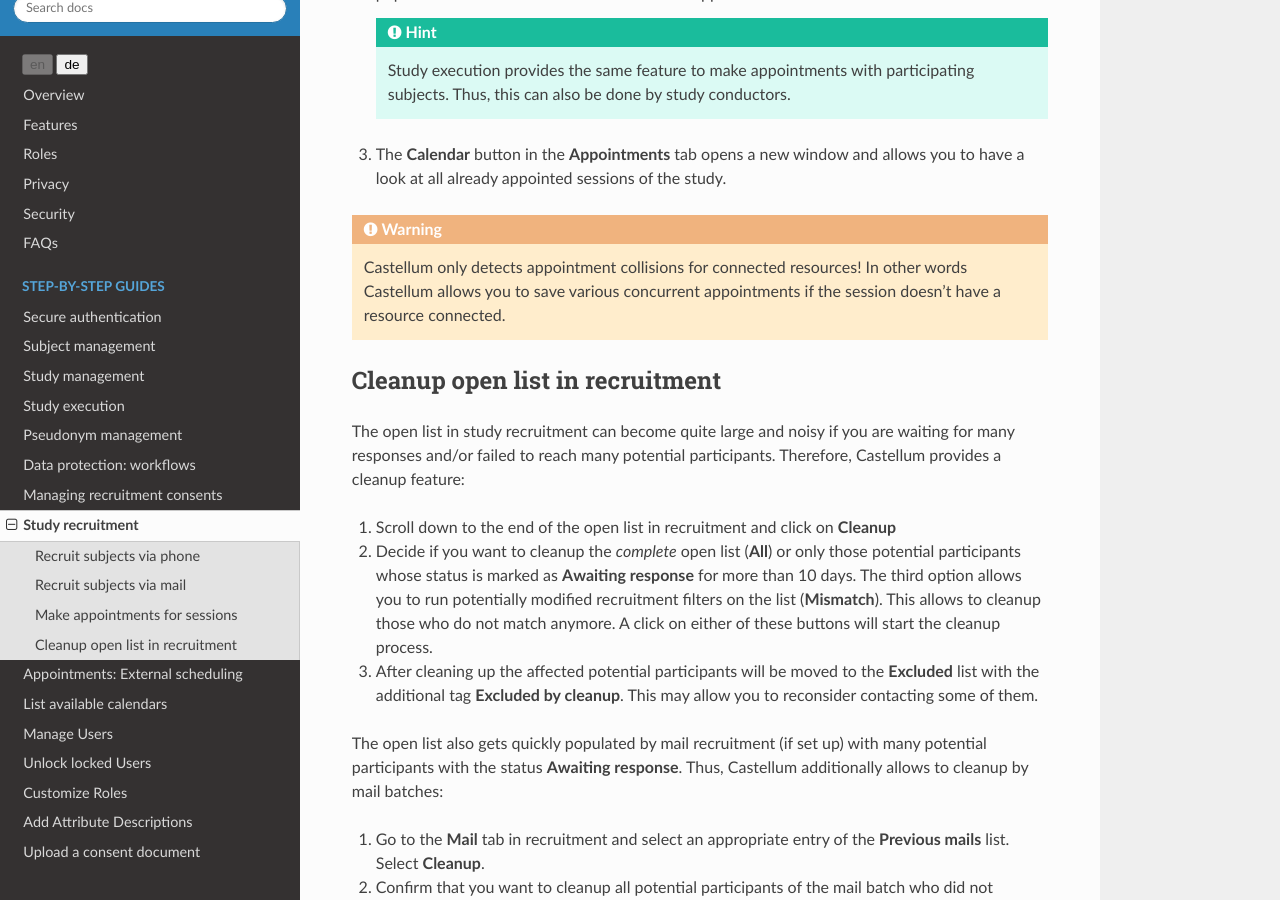
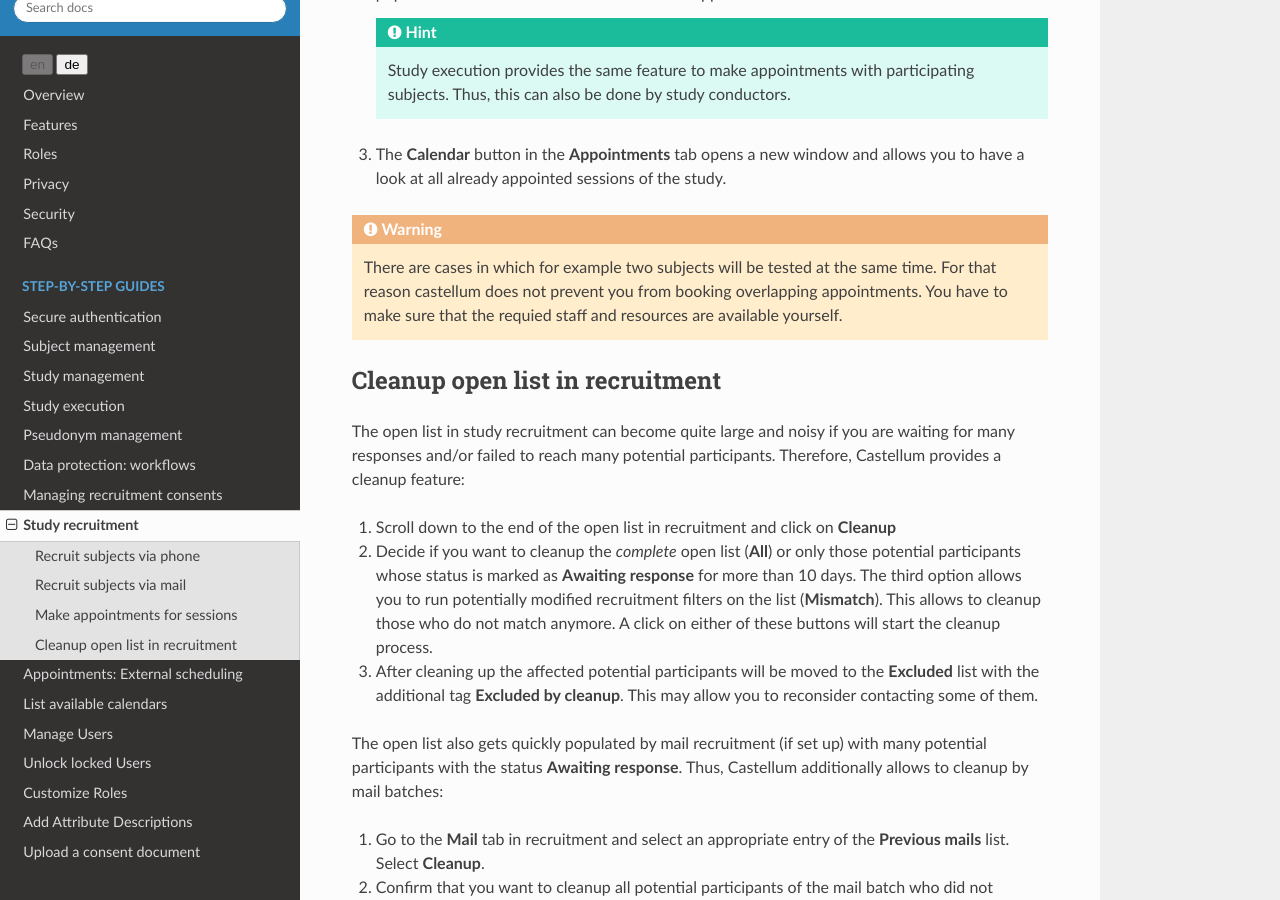
Before and after one commit to DouglasNeuroInformatics/castellum, a Sphinx documentation site: the page built from source/guides/recruitment.rst, in a window 1280 px wide and 900 px high, scrolled down 2455 px. Built offline with Sphinx 7.4.7 and the Read the Docs theme 2.0.0, drawn with Linux system fonts in a browser that asks for light colours.

Commit message:
update warning on appointment validation
See https://git.mpib-berlin.mpg.de/castellum/castellum/-/merge_requests/2135

```diff
--- a/source/guides/recruitment.rst
+++ b/source/guides/recruitment.rst
@@ -112,9 +112,10 @@ you to set up appointments for the participants:
 
 .. warning::
 
-    Castellum only detects appointment collisions for connected resources! In
-    other words Castellum allows you to save various concurrent appointments if
-    the session doesn't have a resource connected.
+    There are cases in which for example two subjects will be tested at the
+    same time. For that reason castellum does not prevent you from booking
+    overlapping appointments. You have to make sure that the requied staff and
+    resources are available yourself.
 
 .. _recruitment-cleanup:
 
```
